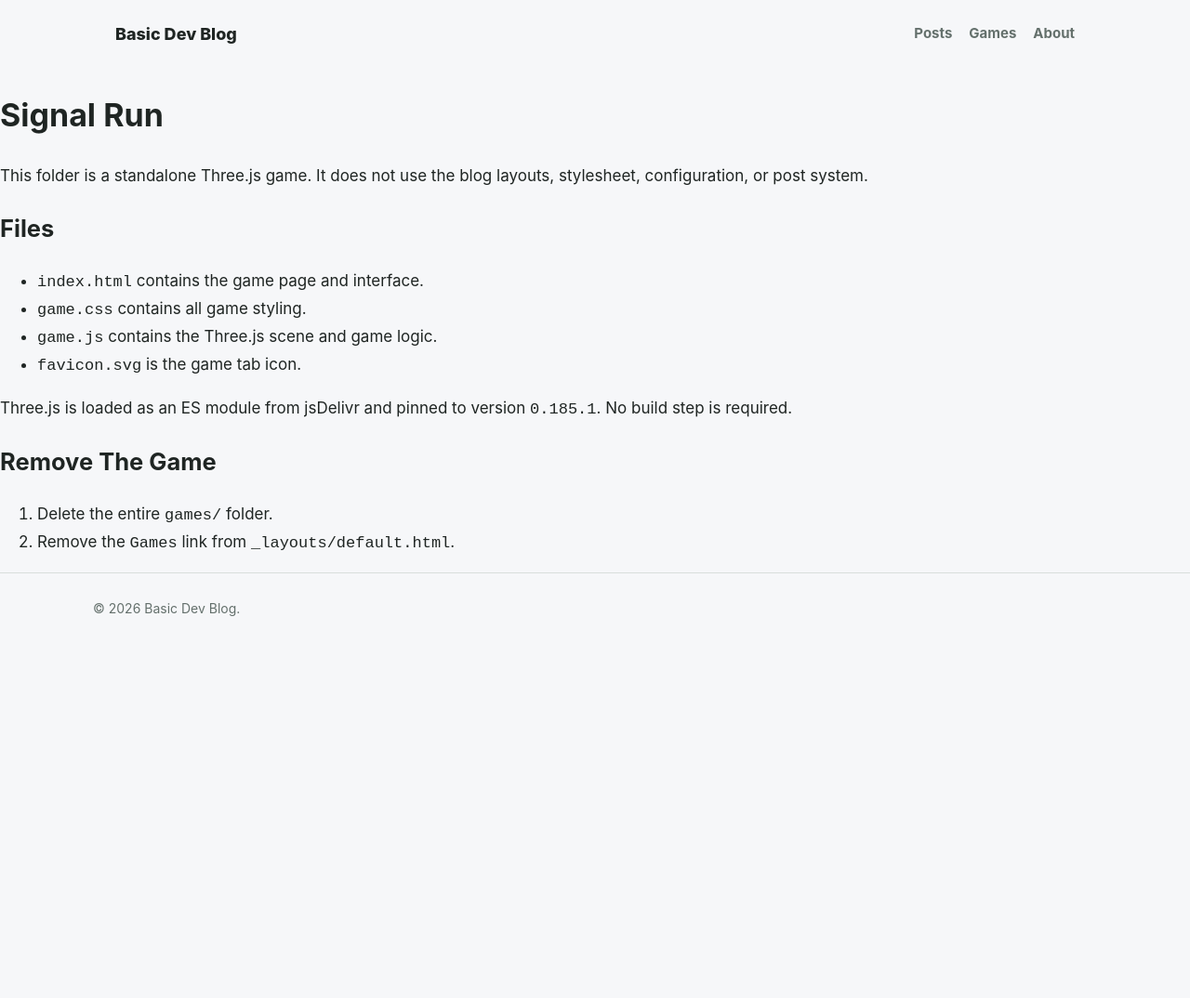
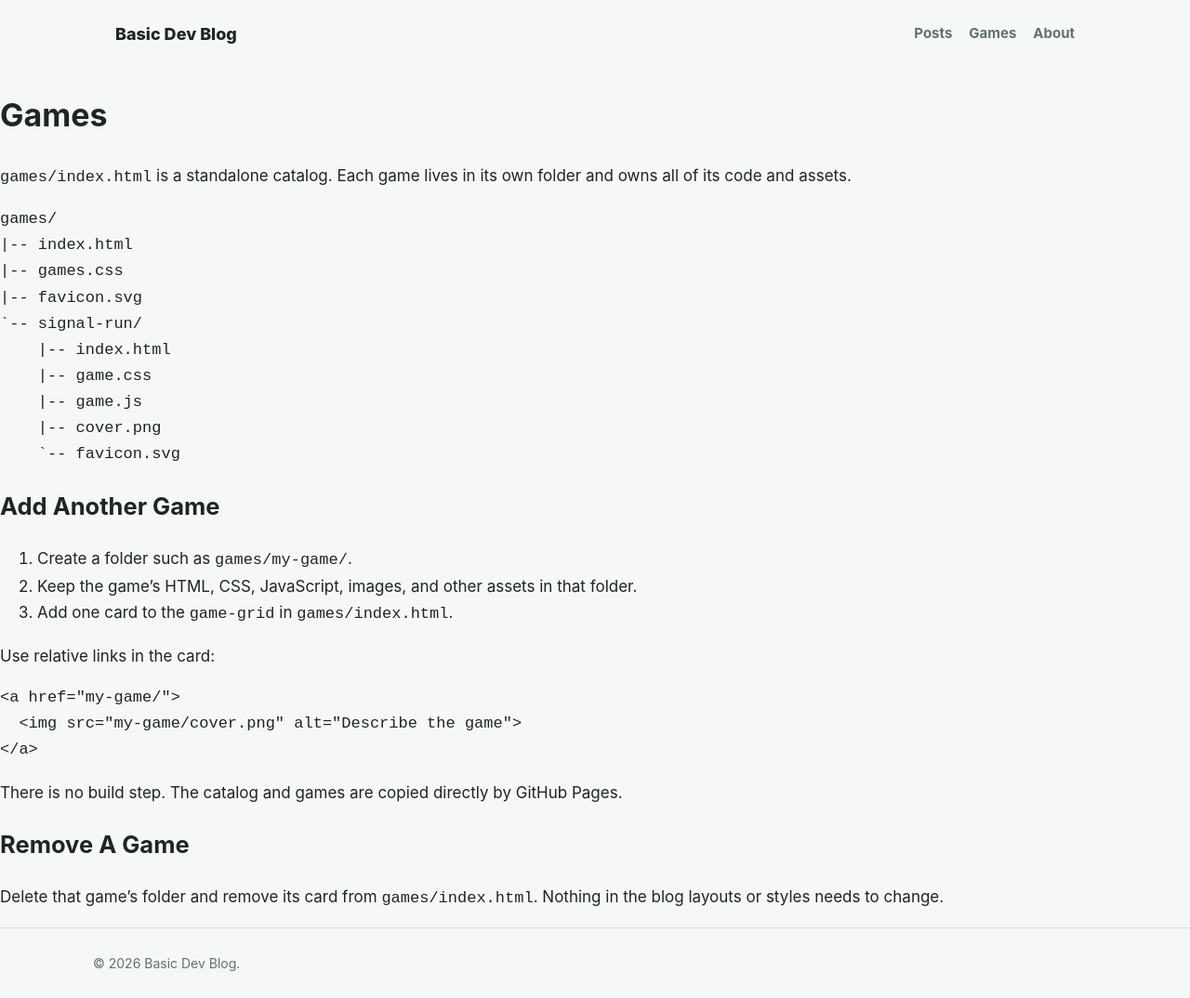
Before and after one commit to PveOnly/BasicBlog, a Jekyll site: the page built from games/README.md, in a window 1280 px wide. Shown: the whole page at 93% size. Built offline with Jekyll 4.4.1, drawn with Linux system fonts in a browser that asks for light colours; our own code applies the rules of GitHub Pages for plain Markdown files; before the commit the page ends 900 px from its top, so only the background shows below that.

Commit message:
Add standalone games catalog

````diff
--- a/games/README.md
+++ b/games/README.md
@@ -1,19 +1,38 @@
-# Signal Run
+# Games
 
-This folder is a standalone Three.js game. It does not use the blog layouts,
-stylesheet, configuration, or post system.
+`games/index.html` is a standalone catalog. Each game lives in its own folder and
+owns all of its code and assets.
 
-## Files
+```text
+games/
+|-- index.html
+|-- games.css
+|-- favicon.svg
+`-- signal-run/
+    |-- index.html
+    |-- game.css
+    |-- game.js
+    |-- cover.png
+    `-- favicon.svg
+```
 
-- `index.html` contains the game page and interface.
-- `game.css` contains all game styling.
-- `game.js` contains the Three.js scene and game logic.
-- `favicon.svg` is the game tab icon.
+## Add Another Game
 
-Three.js is loaded as an ES module from jsDelivr and pinned to version `0.185.1`.
-No build step is required.
+1. Create a folder such as `games/my-game/`.
+2. Keep the game's HTML, CSS, JavaScript, images, and other assets in that folder.
+3. Add one card to the `game-grid` in `games/index.html`.
 
-## Remove The Game
+Use relative links in the card:
 
-1. Delete the entire `games/` folder.
-2. Remove the `Games` link from `_layouts/default.html`.
+```html
+<a href="my-game/">
+  <img src="my-game/cover.png" alt="Describe the game">
+</a>
+```
+
+There is no build step. The catalog and games are copied directly by GitHub Pages.
+
+## Remove A Game
+
+Delete that game's folder and remove its card from `games/index.html`. Nothing in
+the blog layouts or styles needs to change.
--- a/games/game.css
+++ b/games/signal-run/game.css
@@ -1,3 +1,4 @@
+/* Signal Run is self-contained so this folder can be moved or removed. */
 :root {
   color-scheme: dark;
   --ink: #f2f6f3;
--- a/games/game.js
+++ b/games/signal-run/game.js
@@ -1,3 +1,4 @@
+// This game intentionally has no dependency on the blog or games catalog.
 import * as THREE from "https://cdn.jsdelivr.net/npm/three@0.185.1/build/three.module.js";
 
 const canvas = document.querySelector("#game-canvas");
````
Also changed, not shown: games/games.css (added, +278 -0 lines), games/index.html (+51 -60 lines), games/signal-run/index.html (added, +76 -0 lines), README.md, games/favicon.svg, games/signal-run/cover.png (added), games/signal-run/favicon.svg (added).
